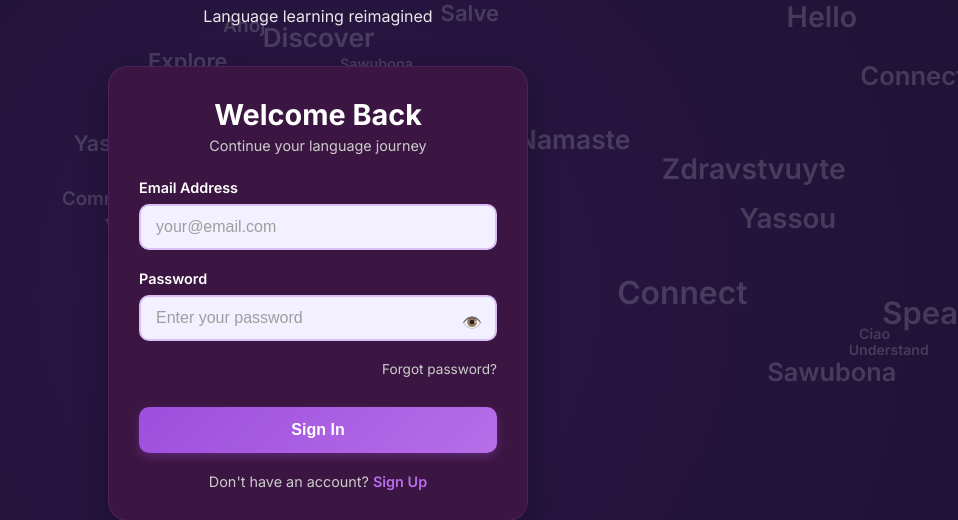
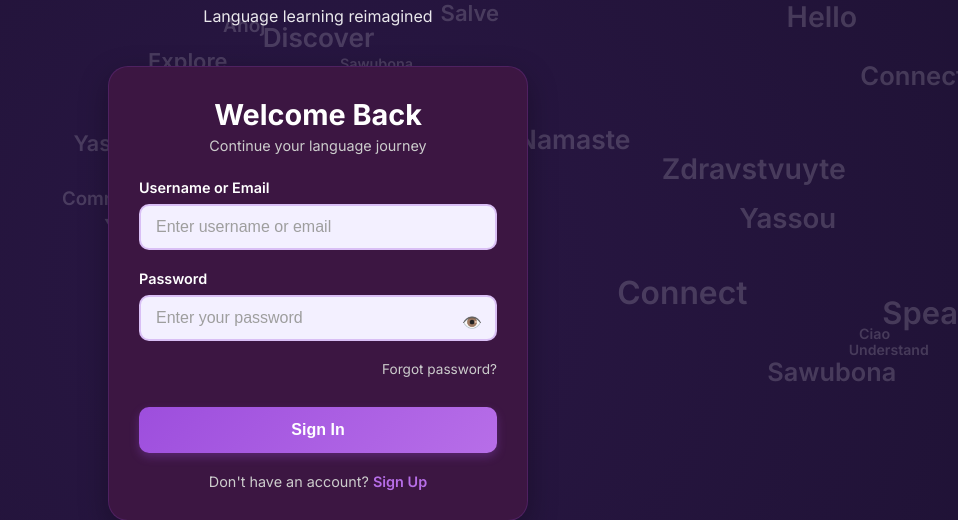
Before and after one commit to badisso22/HACKATHON, a PHP site: page /signin.php in a window 1280 px wide. Shown: the part 107-627 px from the top of the page, without its empty margins (322-1280 px from the left). Run offline with PHP 8.4, Linux system fonts and the light colour scheme.

Commit message:
Update signin.php

```diff
--- a/Login/signin.php
+++ b/Login/signin.php
@@ -4,7 +4,6 @@ require_once '../Configurations/db.php';
 
 // Check if user is already logged in
 if (isset($_SESSION['user_id'])) {
-    // Redirect to check_onboarding to determine next step
     header("Location: check_onboarding.php");
     exit();
 }
@@ -13,40 +12,37 @@ $error = '';
 
 // Handle login form submission
 if ($_SERVER['REQUEST_METHOD'] === 'POST') {
-    $email = $_POST['email'] ?? '';
+    $identifier = $_POST['identifier'] ?? '';
     $password = $_POST['password'] ?? '';
 
-    if (empty($email) || empty($password)) {
-        $error = "Please enter both email and password.";
+    if (empty($identifier) || empty($password)) {
+        $error = "Please enter both username/email and password.";
     } else {
-        // Prepare SQL statement to prevent SQL injection
-        $stmt = $conn->prepare("SELECT user_ID, username, password FROM users WHERE email = ?");
-        $stmt->bind_param("s", $email);
+        // Check if identifier is an email or username
+        $stmt = $conn->prepare("SELECT user_ID, username, password FROM users WHERE email = ? OR username = ?");
+        $stmt->bind_param("ss", $identifier, $identifier);
         $stmt->execute();
         $result = $stmt->get_result();
 
         if ($result->num_rows === 1) {
             $user = $result->fetch_assoc();
 
-            // Verify password
             if (password_verify($password, $user['password'])) {
-                // Password is correct, start a new session
                 session_regenerate_id();
                 $_SESSION['user_id'] = $user['user_ID'];
                 $_SESSION['username'] = $user['username'];
-
-                // Redirect to check onboarding status
                 header("Location: check_onboarding.php");
                 exit();
             } else {
-                $error = "Invalid email or password.";
+                $error = "Invalid username/email or password.";
             }
         } else {
-            $error = "Invalid email or password.";
+            $error = "Invalid username/email or password.";
         }
     }
 }
 ?>
+
 <!DOCTYPE html>
 <html lang="en">
 <head>
@@ -82,10 +78,9 @@ if ($_SERVER['REQUEST_METHOD'] === 'POST') {
         <?php endif; ?>
 
         <div class="form-group">
-          <label for="email">Email Address</label>
-          <input type="email" id="email" name="email" required placeholder="your@email.com">
+          <label for="identifier">Username or Email</label>
+          <input type="text" id="identifier" name="identifier" required placeholder="Enter username or email">
         </div>
-
         <div class="form-group">
           <label for="password">Password</label>
           <input type="password" id="password" name="password" required placeholder="Enter your password">
```
